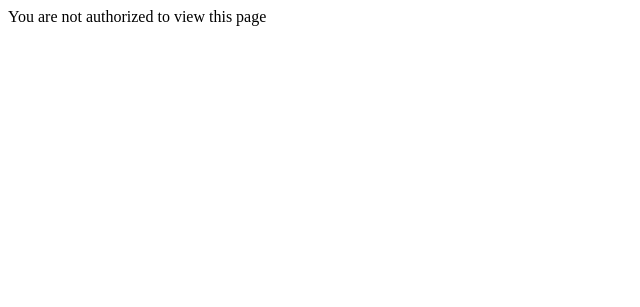
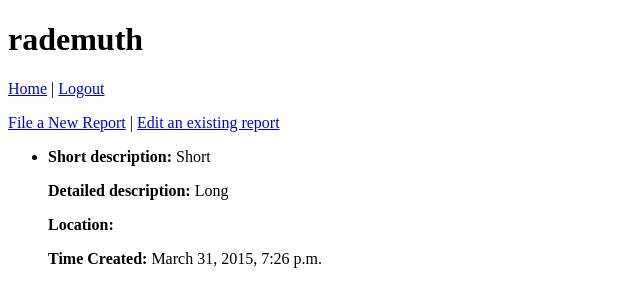
Before and after one commit to cephalopodMD/SecureWitness, a Django app: a page that uses app/urls.py in a window 1280 px wide. Shown: the top 307 px of the page, without its empty margins (0-640 px from the left). Run offline with Django 3.2, Linux system fonts and the light colour scheme; a user stored in the database is signed in; data comes from the database, SQL or seed files in the repository.

Commit message:
Edited models

```diff
--- a/app/models.py
+++ b/app/models.py
@@ -2,12 +2,14 @@ from django.contrib.auth.models import User
 from django.db import models
 
 class Report(models.Model):
+    timeCreated = models.DateTimeField('Time created')
     user = models.ForeignKey(User)
-    timestamp = models.DateTimeField('Date created')
     shortDesc = models.CharField(max_length=128)
     detailedDesc = models.CharField(max_length=128)
     # Optional location
+    location = models.CharField(max_length=128)
     # Optional date of incident
+    #dateOfIncident = models.DateTimeField('Date of incident', blank=True, null=True, default=None)
     # Optional keywords
     # Optional files
     # Public or private
--- a/app/urls.py
+++ b/app/urls.py
@@ -7,6 +7,7 @@ urlpatterns = patterns('',
     url(r'^register/$', views.register, name='register'),
     url(r'^login/$', views.user_login, name='login'),
     url(r'^logout/$', views.user_logout, name='logout'),
+    url(r'^user/(?P<user_name_slug>[\w\-]+)/delete_account/$', views.delete_account, name='delete account'),
     url(r'^user/(?P<user_name_slug>[\w\-]+)/$', views.user, name='user'),
     url(r'^user/(?P<user_name_slug>[\w\-]+)/add_report/$', views.add_report, name='add report'),
 )
--- a/app/views.py
+++ b/app/views.py
@@ -103,6 +103,24 @@ def user_logout(request):
     return HttpResponseRedirect('/app/')
 
 @login_required
+def delete_account(request, user_name_slug):
+
+    # Obtain information about the user attempting to view the page
+    currUser = request.user
+
+    # Check if the requested home page belongs to the current user
+    if currUser.username != user_name_slug:
+        # Tell the user that the page is restricted
+        return HttpResponse("You are not authorized to view this page")
+
+    # Set the user's account to inactive
+    currUser.is_active = False
+    currUser.save();
+
+   # Log the user out of their account
+    return user_logout(request)
+
+@login_required
 def user(request, user_name_slug):
 
     # Obtain information about the user attempting to view the page
@@ -148,7 +166,7 @@ def add_report(request, user_name_slug):
             report = form.save(commit=False)
             # Set the user and timestamp
             report.user = currUser
-            report.timestamp = datetime.now()
+            report.timeCreated = datetime.now()
             # Other information should already be created
             report.save()
             return user(request, user_name_slug)
--- a/templates/app/add_report.html
+++ b/templates/app/add_report.html
@@ -22,6 +22,7 @@
 
             <input type="submit" name="submit" value="File Report" />
         </form>
+        <a href="/app/user/{{user.username}}/">Cancel</a>
     </body>
 
 </html>
--- a/templates/app/index.html
+++ b/templates/app/index.html
@@ -9,6 +9,7 @@
             <h1>Welcome back, {{user.username}}</h1>
             <a href="/app/user/{{user.username}}/">View your homepage</a><br />
             <a href="/app/logout/">Logout</a><br />
+            <a href="/app/user/{{user.username}}/delete_account/">Delete your account</a><br />
         {% else %}
             <h1>Welcome to SecureWitness</h1>
             <a href="/app/login/">Login to SecureWitness</a><br />
--- a/templates/app/user.html
+++ b/templates/app/user.html
@@ -7,19 +7,29 @@
     <body>
         <!-- Displays the user's username as a header -->
         <h1>{{ username }}</h1>
-        <a href="/app/user/{{ username }}/add_report/">File a New Report</a><br />
+        <p>
+            <a href="/app/">Home</a>
+             |
+            <a href="/app/logout/">Logout</a>
+        </p>
+        <p>
+            <a href="/app/user/{{ username }}/add_report/">File a New Report</a>
+             |
+            <a href="ADD_LINK">Edit an existing report</a>
+        </p>
         {% if reports %}
             <ul>
                 {% for report in reports %}
                 <li>
-                    <p>{{report.shortDesc}}</p>
-                    <p>{{report.detailedDesc}}</p>
-                    <p>{{report.timestamp}}</p>
+                    <p><strong>Short description:</strong> {{report.shortDesc}}</p>
+                    <p><strong>Detailed description:</strong> {{report.detailedDesc}}</p>
+                    <p><strong>Location:</strong> {{report.location}}</p>
+                    <p><strong>Time Created:</strong> {{report.timeCreated}}</p>
                 </li>
                 {% endfor %}
             </ul>
         {% else %}
-            <strong>No reports currently associated with user.</strong>
+            <p><strong>You haven't yet created any reports.</strong></p>
         {% endif %}
     </body>
 </html>
```
Also changed, not shown: app/forms.py (+7 -4 lines), app/migrations/0001_initial.py, app/migrations/0002_remove_report_dateofincident.py (added), db.sqlite3.
